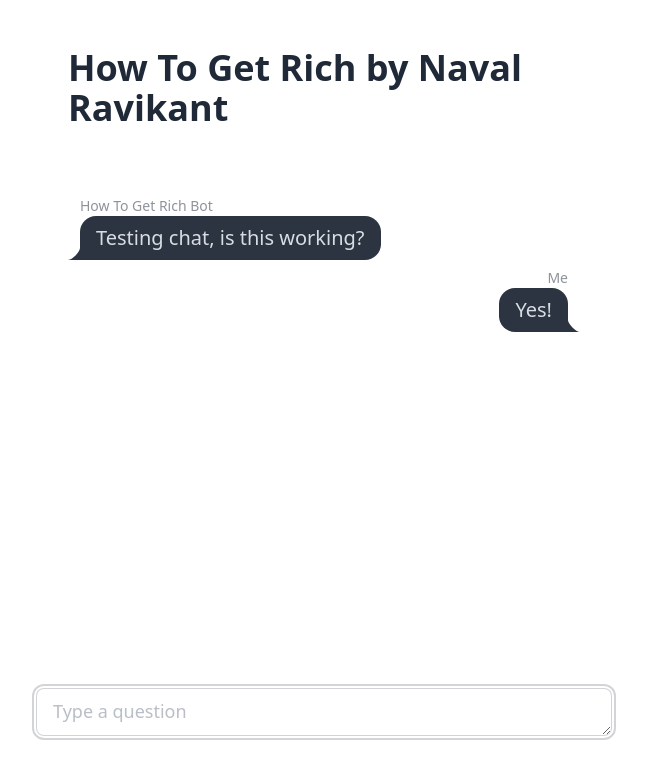
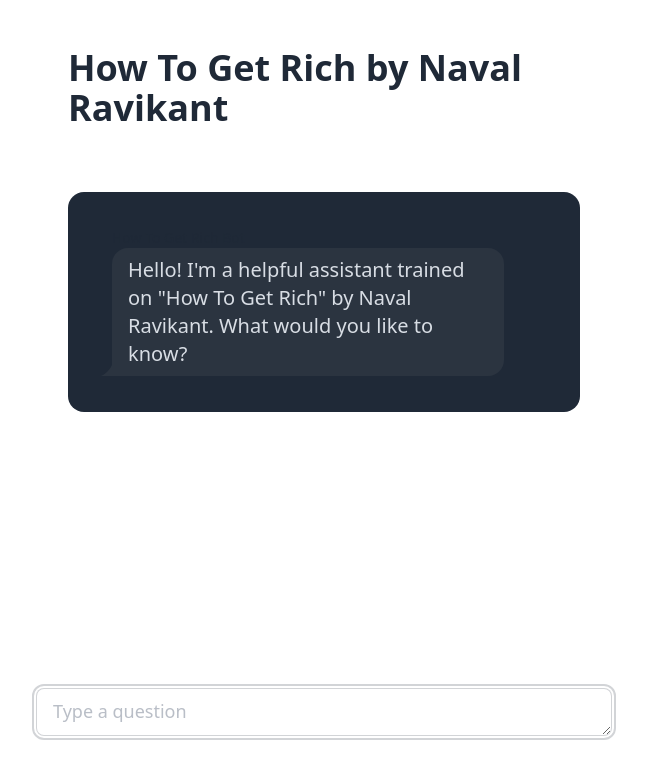
Before and after one commit to jaxonhill/next-langchain-how-to-get-rich, a Next.js app: page / in a window 1280 px wide. Shown: the top 778 px of the page, without its empty margins (316-963 px from the left). Built offline with nearby package versions, Linux system fonts and the light colour scheme.

Commit message:
Add components for chat bubbles and input

```diff
--- /dev/null
+++ b/components/ChatBubble.tsx
@@ -0,0 +1,19 @@
+interface ChatBubbleProps {
+	from: "ai" | "human";
+	chatText: string;
+}
+
+export default function ChatBubble({ from, chatText }: ChatBubbleProps) {
+	return (
+		<div
+			className={`chat ${
+				from === "ai" ? "chat-start" : "chat-end"
+			} max-w-2xl`}
+		>
+			<div className="chat-header opacity-50">
+				{from === "ai" ? "How To Get Rich Bot" : "Me"}
+			</div>
+			<div className="chat-bubble">{chatText}</div>
+		</div>
+	);
+}
--- /dev/null
+++ b/components/QuestionInput.tsx
@@ -0,0 +1,23 @@
+import { useRef, useEffect } from "react";
+
+export default function QuestionInput() {
+	const textArea = useRef<HTMLTextAreaElement>(null);
+
+	useEffect(() => {
+		if (textArea.current) {
+			textArea.current.focus();
+		}
+	}, []);
+
+	return (
+		<div className="absolute bottom-0 w-full left-0 flex justify-center pb-16">
+			<div className="form-control w-full max-w-xl">
+				<textarea
+					ref={textArea}
+					placeholder="Type a question"
+					className="textarea text-lg h-12 max-h-72 textarea-bordered w-full max-w-xl placeholder:opacity-70"
+				/>
+			</div>
+		</div>
+	);
+}
--- a/pages/index.tsx
+++ b/pages/index.tsx
@@ -1,17 +1,11 @@
 import { Inter } from "next/font/google";
-import { useRef, useEffect } from "react";
+
+import ChatBubble from "@/components/ChatBubble";
+import QuestionInput from "@/components/QuestionInput";
 
 const inter = Inter({ subsets: ["latin"] });
 
 export default function Home() {
-	const textArea = useRef<HTMLTextAreaElement>(null);
-
-	useEffect(() => {
-		if (textArea.current) {
-			textArea.current.focus();
-		}
-	}, []);
-
 	return (
 		<main className="my-12 mx-96">
 			<div className="flex justify-center pb-16">
@@ -19,28 +13,14 @@
 					How To Get Rich by Naval Ravikant
 				</h1>
 			</div>
-			<div className="text-xl">
-				<div className="chat chat-start">
-					<div className="chat-header opacity-50">
-						How To Get Rich Bot
-					</div>
-					<div className="chat-bubble">
-						Testing chat, is this working?
-					</div>
-				</div>
-				<div className="chat chat-end">
-					<div className="chat-header opacity-50">Me</div>
-					<div className="chat-bubble">Yes!</div>
-				</div>
-			</div>
-			<div className="absolute bottom-0 w-full left-0 flex justify-center pb-16">
-				<div className="form-control w-full max-w-xl">
-					<textarea
-						ref={textArea}
-						placeholder="Type a question"
-						className="textarea text-lg h-12 max-h-72 textarea-bordered w-full max-w-xl placeholder:opacity-70"
+			<div className="bg-gray-800 rounded-2xl p-8">
+				<div className="text-xl">
+					<ChatBubble
+						from="ai"
+						chatText={`Hello! I'm a helpful assistant trained on "How To Get Rich" by Naval Ravikant. What would you like to know?`}
 					/>
 				</div>
+				<QuestionInput />
 			</div>
 		</main>
 	);
```
